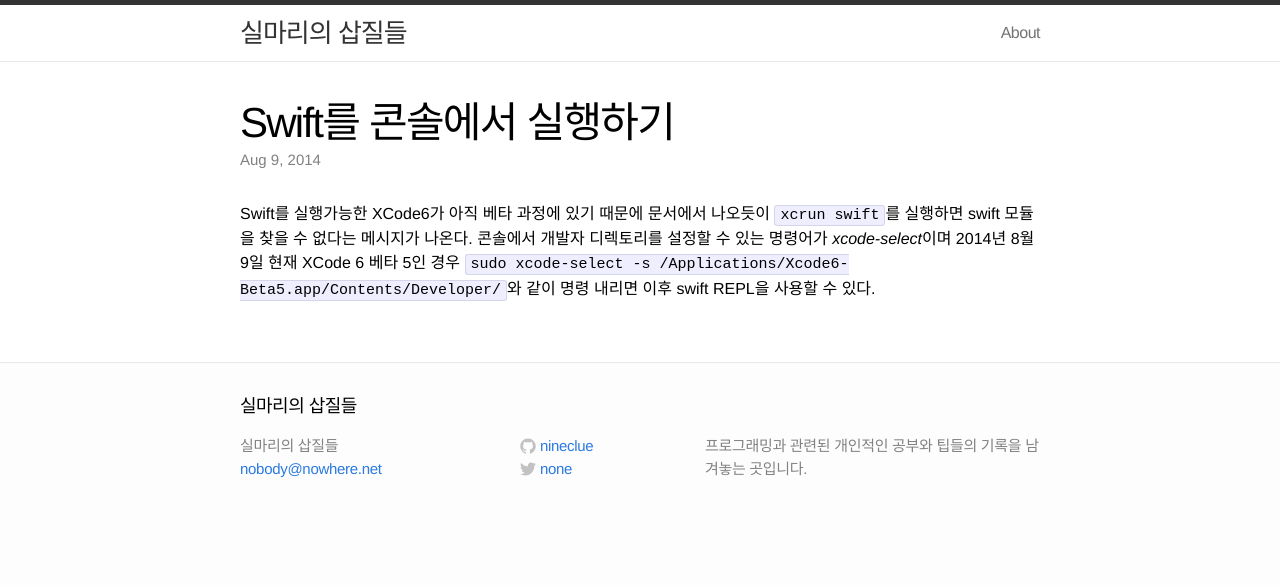
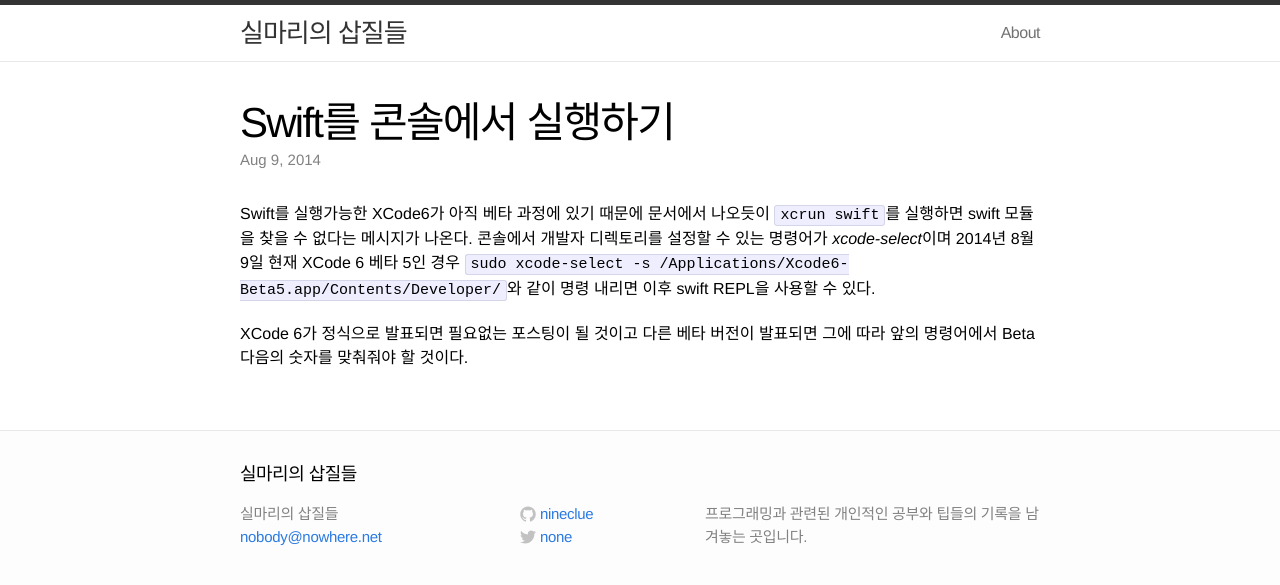
Before and after one commit to nineclue/nineclue.github.io, a Jekyll site: the page built from _posts/2014-08-09-swift-console.md, in a window 1280 px wide. Shown: the top 585 px of the page. Built offline with Jekyll 4.4.1, drawn with Linux system fonts in a browser that asks for light colours.

Commit message:
마지막 포스팅 수정

```diff
--- a/_posts/2014-08-9-swift-console.md
+++ b/_posts/2014-08-09-swift-console.md
@@ -6,3 +6,5 @@ tags: swift
 ---
 
 Swift를 실행가능한 XCode6가 아직 베타 과정에 있기 때문에 문서에서 나오듯이 `xcrun swift`를 실행하면 swift 모듈을 찾을 수 없다는 메시지가 나온다. 콘솔에서 개발자 디렉토리를 설정할 수 있는 명령어가 *xcode-select*이며 2014년 8월 9일 현재 XCode 6 베타 5인 경우 `sudo xcode-select -s /Applications/Xcode6-Beta5.app/Contents/Developer/`와 같이 명령 내리면 이후 swift REPL을 사용할 수 있다.
+
+XCode 6가 정식으로 발표되면 필요없는 포스팅이 될 것이고 다른 베타 버전이 발표되면 그에 따라 앞의 명령어에서 Beta 다음의 숫자를 맞춰줘야 할 것이다.
```
